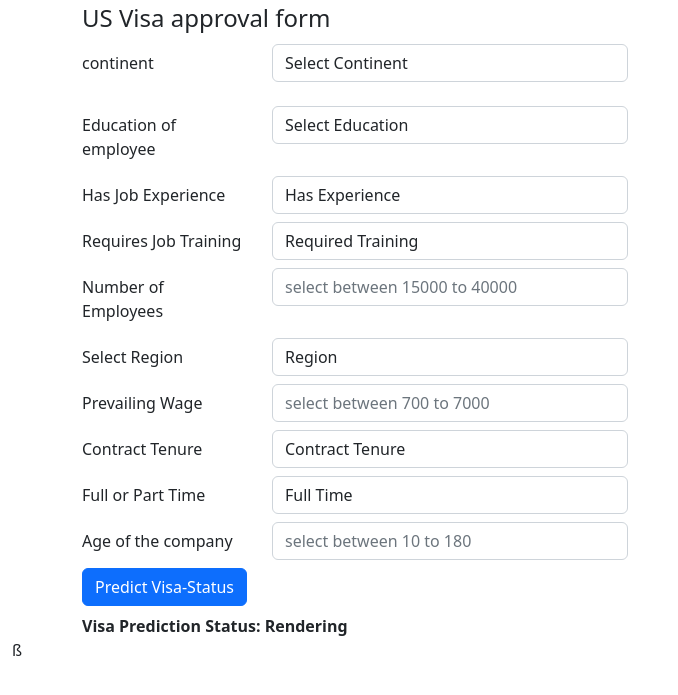
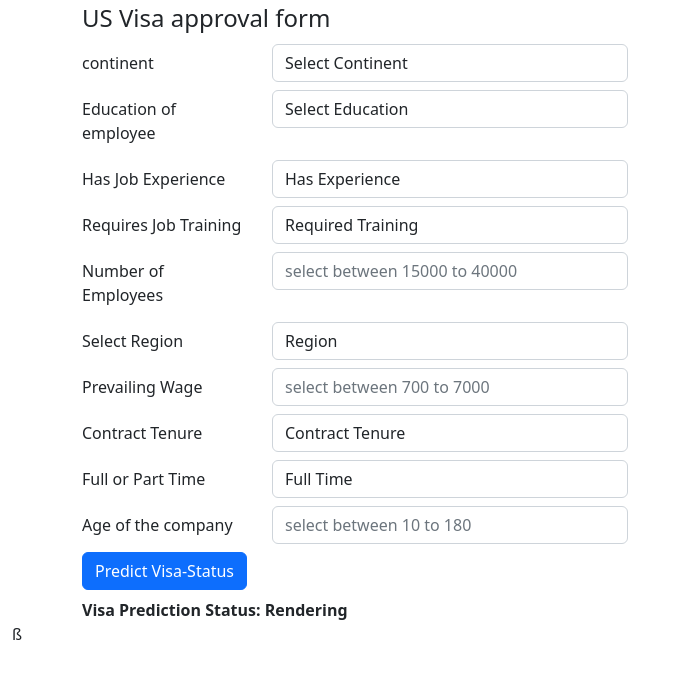
Before and after one commit to hariravikumar/US-Visa-Approval-Prediction, a FastAPI app: page / in a window 1280 px wide. Shown: the part 16-711 px from the top of the page, without its empty margins (0-678 px from the left). Run offline with FastAPI, Linux system fonts and the light colour scheme; parts of the project's set-up code (start-up, migrations or seed data) failed here and were passed over; some libraries are stand-ins or nearby versions.

Commit message:
screenchanges

```diff
--- a/templates/usvisa.html
+++ b/templates/usvisa.html
@@ -19,7 +19,7 @@
             <div class="container">
                 <form action="/" method="post">
                     <legend>US Visa approval form</legend>
-                    <div class="mb-4 row">
+                    <div class="mb-2 row">
                         <label for="continent" class="col-sm-2 col-form-label">continent</label>
                         <div class="col-sm-4">
                             <select class="form-control" id="continent" name="continent" placeholder="Continent" required="required">
```
